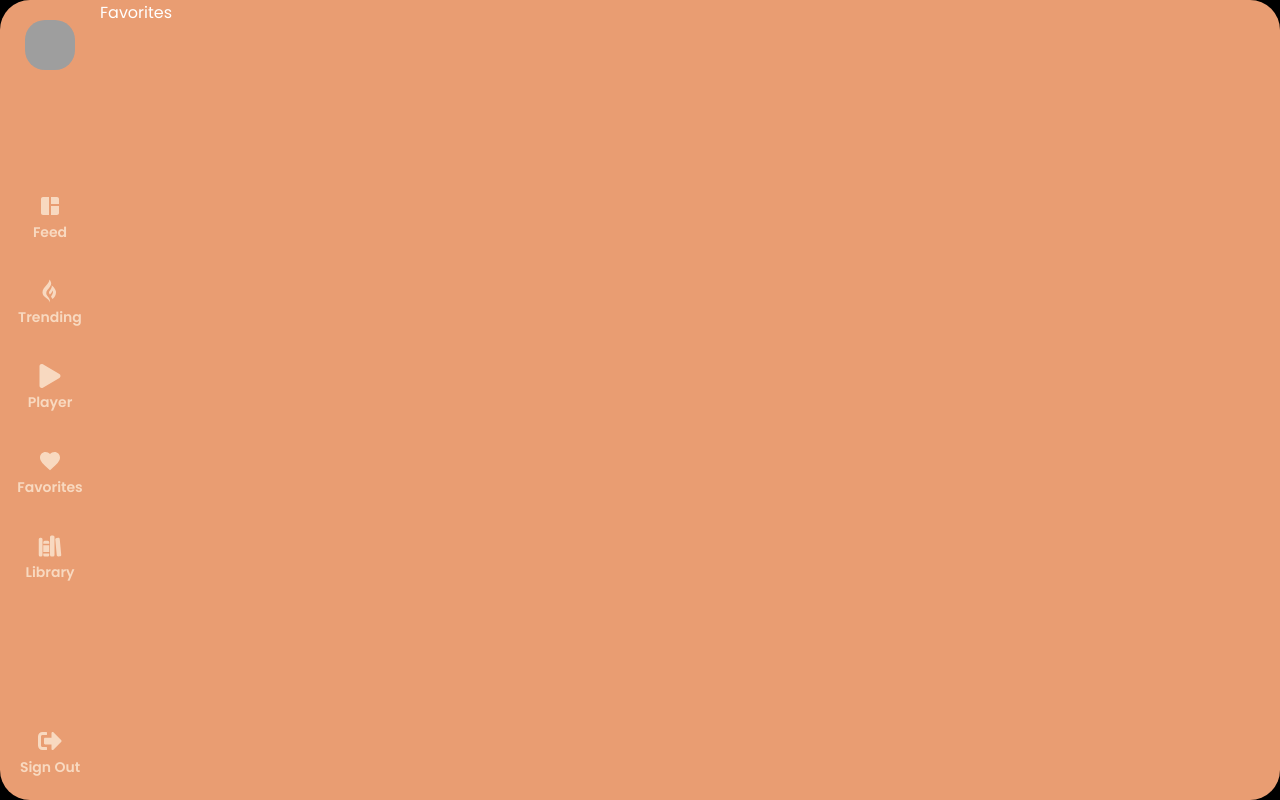
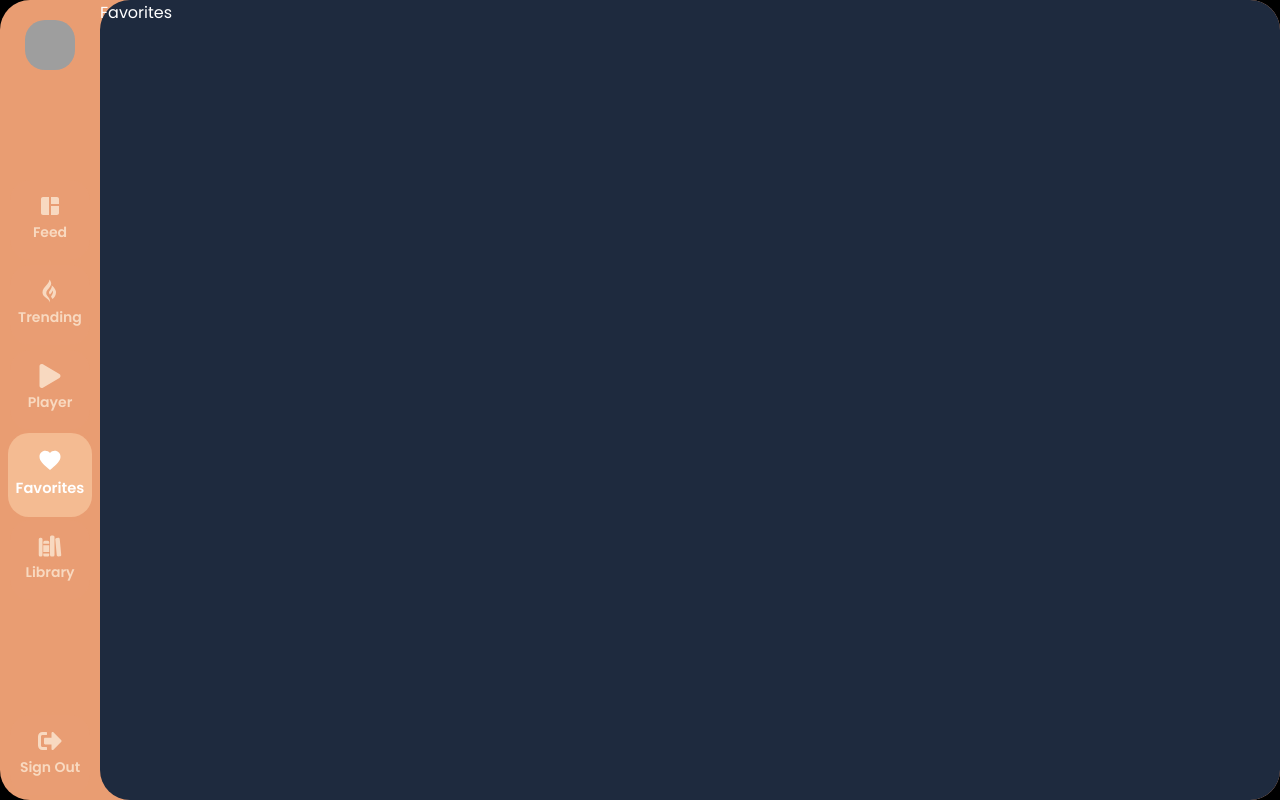
Before and after one commit to VikalpNag/React-Dev-Repo, a React (Create React App) app in the folder music-app/: page /favorites in a window 1280 px wide. Built offline with nearby package versions, Linux system fonts and the light colour scheme; grey boxes are pictures that could not be loaded.

Commit message:
screen contianer

```diff
--- a/music-app/src/components/Sidebar/Sidebar.jsx
+++ b/music-app/src/components/Sidebar/Sidebar.jsx
@@ -21,7 +21,7 @@ const Sidebar = () => {
         <SidebarButtons title="Player" to="/player" icon={<FaPlay />} />
         <SidebarButtons
           title="Favorites"
-          to="/favorite"
+          to="/favorites"
           icon={<MdFavorite />}
         />
         <SidebarButtons title="Library" to="/" icon={<IoLibrary />} />
--- a/music-app/src/components/Sidebar/SidebarButtons.css
+++ b/music-app/src/components/Sidebar/SidebarButtons.css
@@ -12,7 +12,8 @@ a {
   justify-content: center;
   align-items: center;
   margin: 5px auto;
-  transition: all 0.2s ease;
+  transition: all 0.5s ease;
+  background-color: rgba(244, 187, 146, 0.01);
   &:hover {
     color: white;
     transform: scale(1.05);
--- a/music-app/src/screens/Favorites/Favorites.jsx
+++ b/music-app/src/screens/Favorites/Favorites.jsx
@@ -1,7 +1,7 @@
 import React from "react";
 
 const Favorites = () => {
-  return <div>Favorites</div>;
+  return <div className="screen-container">Favorites</div>;
 };
 
 export default Favorites;
--- a/music-app/src/screens/Feeds/Feed.jsx
+++ b/music-app/src/screens/Feeds/Feed.jsx
@@ -1,7 +1,7 @@
 import React from "react";
 
 const Feed = () => {
-  return <div>Feed</div>;
+  return <div className="screen-container">Feed</div>;
 };
 
 export default Feed;
--- a/music-app/src/screens/Player/Player.jsx
+++ b/music-app/src/screens/Player/Player.jsx
@@ -1,7 +1,7 @@
 import React from "react";
 
 const Player = () => {
-  return <div>Player</div>;
+  return <div className="screen-container">Player</div>;
 };
 
 export default Player;
--- a/music-app/src/screens/Trending/Trending.jsx
+++ b/music-app/src/screens/Trending/Trending.jsx
@@ -1,7 +1,7 @@
 import React from "react";
 
 const Trending = () => {
-  return <div>Trending</div>;
+  return <div className="screen-container">Trending</div>;
 };
 
 export default Trending;
```
